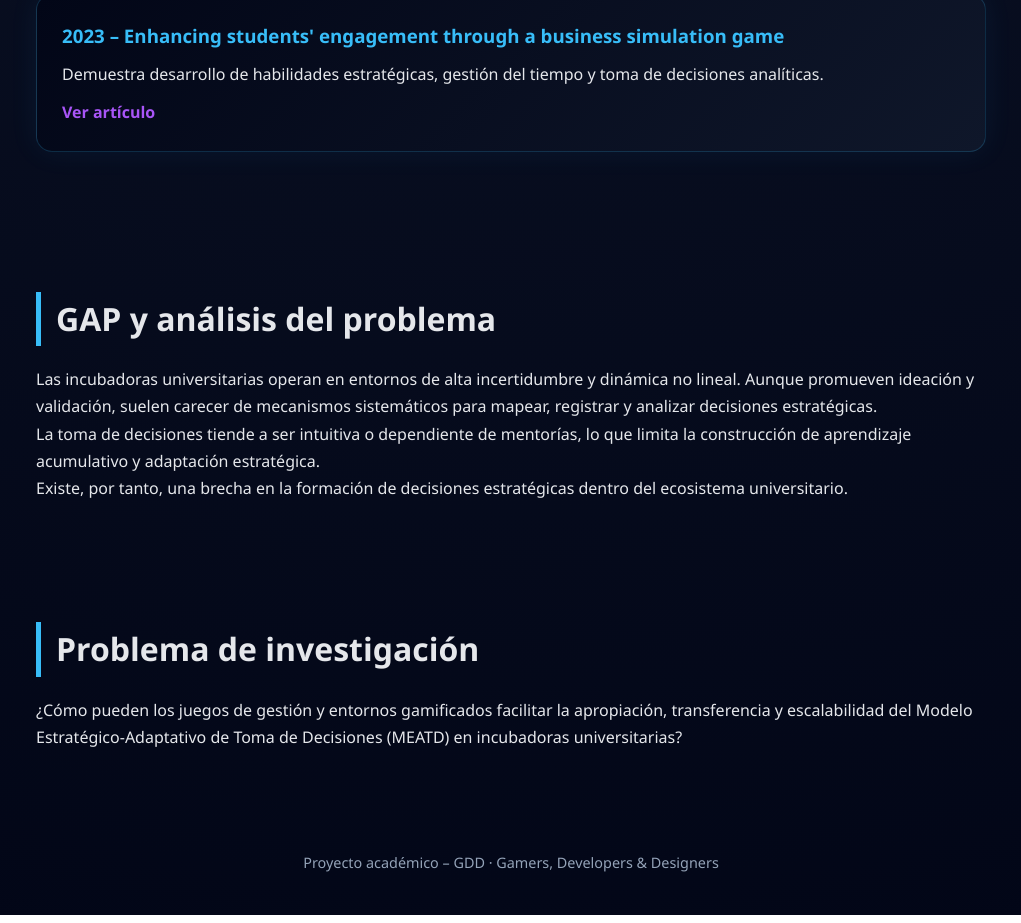
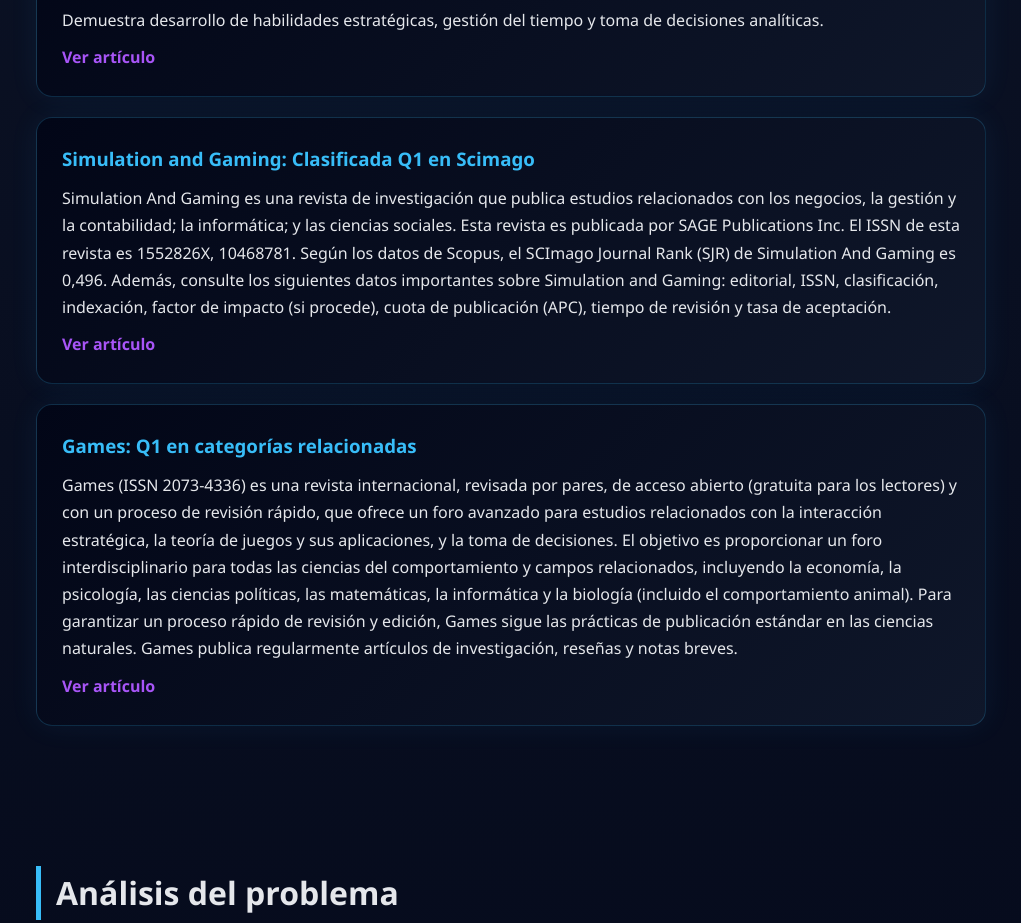
Before and after one commit to Daagudelop/Project-Core-ABJ-d, a plain HTML site: page docs/index.html in a window 1280 px wide. Shown: the part 1132-2055 px from the top of the page, without its empty margins (129-1150 px from the left). Drawn offline with Linux system fonts and the light colour scheme.

Commit message:
first commit html and css v 1.0

```diff
--- a/docs/index.html
+++ b/docs/index.html
@@ -16,9 +16,9 @@
 <nav>
   <a href="#intro">Introducción</a>
   <a href="#estado">Estado del Arte</a>
-  <a href="#articulos">Artículos</a>
+  <a href="#analisisDeProblema">Análisis de problema</a>
   <a href="#gap">GAP</a>
-  <a href="#problema">Problema</a>
+  <a href="#problema">Planteamiento</a>
 </nav>
 
 <section id="intro">
@@ -35,10 +35,6 @@
 
 <section id="estado">
   <h2>Estado del Arte</h2>
-  <p>
-    Se analizan estudios recientes que evidencian cómo los juegos de simulación potencian procesos cognitivos,
-    rendimiento académico, toma de decisiones y trabajo colaborativo.
-  </p>
 
   <div class="card">
     <h3>2023 – Business simulation games: impact on SOLO taxonomy learning outcomes</h3>
@@ -57,11 +53,49 @@
     <p>Demuestra desarrollo de habilidades estratégicas, gestión del tiempo y toma de decisiones analíticas.</p>
     <a href="https://www.sciencedirect.com/science/article/abs/pii/S1472811723000770" target="_blank">Ver artículo</a>
   </div>
+
+
+
+  <div class="card">
+    <h3>Simulation and Gaming: Clasificada Q1
+    en Scimago</h3>
+    <p>Simulation And Gaming es una revista de investigación que
+    publica estudios relacionados con los negocios, la gestión y la
+    contabilidad; la informática; y las ciencias sociales. Esta revista
+    es publicada por SAGE Publications Inc. El ISSN de esta revista es
+    1552826X, 10468781. Según los datos de Scopus, el SCImago
+    Journal Rank (SJR) de Simulation And Gaming es 0,496.
+
+    Además, consulte los siguientes datos importantes sobre
+    Simulation and Gaming: editorial, ISSN, clasificación, indexación,
+    factor de impacto (si procede), cuota de publicación (APC),
+    tiempo de revisión y tasa de aceptación.</p>
+    <a href="https://journalsearches.com/journal.php?title=simulation+and+gaming" target="_blank">Ver artículo</a>
+  </div>
+
+  <div class="card">
+    <h3>Games: Q1 en categorías relacionadas</h3>
+    <p>Games (ISSN 2073-4336) es una revista internacional, revisada
+por pares, de acceso abierto (gratuita para los lectores) y con un
+proceso de revisión rápido, que ofrece un foro avanzado para
+estudios relacionados con la interacción estratégica, la teoría de
+juegos y sus aplicaciones, y la toma de decisiones. El objetivo es
+proporcionar un foro interdisciplinario para todas las ciencias del
+comportamiento y campos relacionados, incluyendo la economía,
+la psicología, las ciencias políticas, las matemáticas, la
+informática y la biología (incluido el comportamiento animal).
+Para garantizar un proceso rápido de revisión y edición, Games
+sigue las prácticas de publicación estándar en las ciencias
+naturales. Games publica regularmente artículos de investigación,
+reseñas y notas breves.</p>
+    <a href="https://www.scimagojr.com/journalsearch.php?q=6000194782&tip=sid" target="_blank">Ver artículo</a>
+  </div>
+
 </section>
 
 
-<section id="gap">
-  <h2>GAP y análisis del problema</h2>
+<section id="analisisDeProblema">
+  <h2>Análisis del problema</h2>
   <p>
     Las incubadoras universitarias operan en entornos de alta incertidumbre y dinámica no lineal.
     Aunque promueven ideación y validación, suelen carecer de mecanismos sistemáticos para mapear,
@@ -76,14 +110,38 @@
   <p>
     Existe, por tanto, una brecha en la formación de decisiones estratégicas dentro del ecosistema universitario.
   </p>
+
+
+</section>
+
+<section id="gap">
+
+<h2>GAP</h2>
+  <p>
+    La literatura internacional valida que los entornos de simulación y aprendizaje experiencial fortalecen el pensamiento estratégico y la toma de decisiones. Sin embargo, estos enfoques no suelen integrarse con modelos estratégicos adaptativos orientados específicamente a colectivos creativos en incubadoras universitarias.
+  </p>
+
+  <p>
+    La literatura entrena habilidades estratégicas, pero no estructura modelos decisionales adaptativos específicos para incubadoras creativas.
+  </p>
+
 </section>
 
 <section id="problema">
-  <h2>Problema de investigación</h2>
+  <h2>Planteamiento</h2>
+  <h3>Pregunta central</h3>
   <p>
-    ¿Cómo pueden los juegos de gestión y entornos gamificados facilitar la apropiación,
-    transferencia y escalabilidad del Modelo Estratégico-Adaptativo de Toma de Decisiones (MEATD)
-    en incubadoras universitarias?
+    ¿Cómo estructurar un Modelo Estratégico-Adaptativo de Toma
+    de Decisiones para colectivos creativos en incubadoras
+    universitarias?
+  </p>
+  <h3>Pregunta
+proyectiva
+complementaria</h3>
+  <p>
+    ¿De qué manera podrían los entornos académicos facilitar la
+apropiación y escalabilidad de dicho modelo sin depender
+exclusivamente de acompañamiento experto?
   </p>
 </section>
 
```
